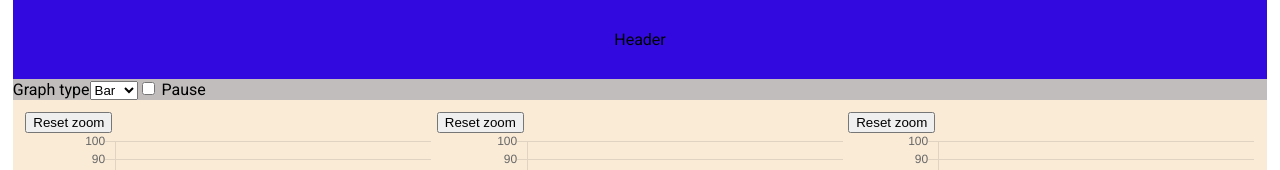
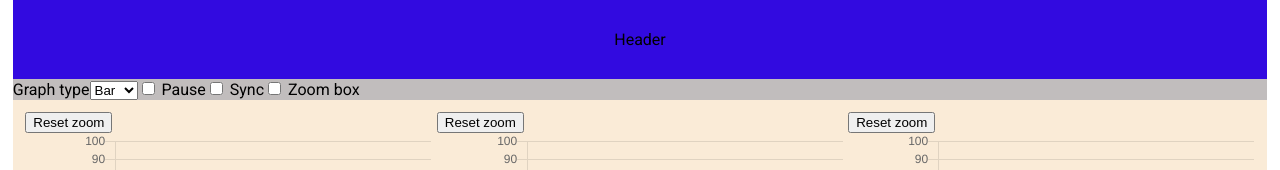
Before and after one commit to omerg206/chartjs, an Angular app: page / in a window 1280 px wide. Shown: the top 170 px of the page. Built offline with nearby package versions, Linux system fonts and the light colour scheme.

Commit message:
fix pan zoom, add zoom box

```diff
--- a/src/app/app.component.html
+++ b/src/app/app.component.html
@@ -22,7 +22,27 @@
       [checked]="isPause"
       (click)="onPauseOrPlay()"
     />
-    <label for="liveStream"> Pause</label>
+    <label for="playOrPause"> Pause</label>
+
+    <input
+    type="checkbox"
+    id="isSyncGrahps"
+    name="isSyncGraphs"
+    value="isSyncGraphs"
+    [checked]="isSyncGraphs"
+    (click)="onIsSyncGraphs()"
+  />
+  <label for="isSyncGraphs"> Sync</label>
+
+  <input
+  type="checkbox"
+  id="isZoomBox"
+  name="isZoomBox"
+  value="isZoomBox"
+  [checked]="isZoomBox"
+  (click)="onIsZoomBox()"
+/>
+<label for="isZoomBox"> Zoom box</label>
   </div>
 
   <div class="grid-container">
@@ -38,6 +58,8 @@
         <app-chart
           [graphIdx]="index"
           [isPause]="isPause"
+          [isZoomBox]="isZoomBox"
+          [isSyncGraphs]="isSyncGraphs"
           [chartType]="graphType"
           [title]="chart.key"
           [data]="chartJsData[chart.key]"
--- a/src/app/app.component.ts
+++ b/src/app/app.component.ts
@@ -48,6 +48,8 @@ export class AppComponent implements OnInit, OnDestroy {
   ]
 
   isPause: boolean = false;
+  isSyncGraphs: boolean = false;
+  isZoomBox: boolean = false;
   graphType: ChartType = 'bar'
   intervalId: any;
   rawData: rawChartData[] = [];
@@ -125,6 +127,13 @@ export class AppComponent implements OnInit, OnDestroy {
     this.isPause = !this.isPause;
   }
 
+  onIsSyncGraphs() {
+    this.isSyncGraphs = !this.isSyncGraphs;
+  }
+  onIsZoomBox() {
+    this.isZoomBox = !this.isZoomBox;
+  }
+
   ngOnDestroy(): void {
     clearInterval(this.intervalId);
   }
--- a/src/app/chart/chart-plugins/streaming/chartjs-plugin-streaming.js
+++ b/src/app/chart/chart-plugins/streaming/chartjs-plugin-streaming.js
@@ -28,7 +28,7 @@ var cancelAnimFrame = (function() {
 	}
 }());
 
-var StreagHelper = {
+var StreamingHelper = {
 
 	startFrameRefreshTimer: function(context, func) {
 		if (!context.frameRequestID) {
--- a/src/app/chart/chart.component.ts
+++ b/src/app/chart/chart.component.ts
@@ -50,19 +50,30 @@ export class ChartComponent implements OnInit, AfterViewInit, OnDestroy {
   myChart: Chart | null = null;
   config: Chart.ChartConfiguration | null = null;
 
+  @Input() isSyncGraphs: boolean
+
 
   @Input() set isPause(val: boolean) {
     if (this.myChart) {
       this.myChart.options.scales.xAxes[0].realtime.pause = val;
-      // if (val) {
-      //   this.myChart.options.plugins.crosshair.sync.group = 1;
-      //   this.myChart.options.plugins.crosshair.line.color = '#F66';
-      // } else {
-      //   this.myChart.options.plugins.crosshair.sync.group = this.graphIdx;
-      //   this.myChart.options.plugins.crosshair.line.color = 'rgb(0,0,0,0)';
-      // }
+      this.myChart.update();
+    }
+  }
 
-      this.myChart.update();
+  @Input() set isZoomBox(val: boolean) {
+    if (this.myChart) {
+      if (val) {
+        this.myChart.options.plugins.zoom.pan.enabled = false;
+        this.myChart.options.plugins.zoom.zoom.drag = {
+              borderColor: 'rgba(225,225,225,0.3)',
+              borderWidth: 5,
+              backgroundColor: 'rgb(225,225,225)',
+              animationDuration: 0
+            };
+      } else {
+        this.myChart.options.plugins.zoom.pan.enabled = true;
+        this.myChart.options.plugins.zoom.zoom.drag = false;
+      }
     }
   }
 
@@ -160,7 +171,7 @@ export class ChartComponent implements OnInit, AfterViewInit, OnDestroy {
         },
         tooltips: {
           mode: 'index',
-          intersect: false
+          intersect: true
         },
         animation: {
           animateScale: true,
@@ -256,7 +267,7 @@ export class ChartComponent implements OnInit, AfterViewInit, OnDestroy {
               rangeMin: {
                 x: 1000,
               },
-              onPan:  () => this.onPanAndZoomSyncAllGraphs()
+              onPan: () => this.onPanAndZoomSyncAllGraphs()
             },
 
             // Container for zoom options
@@ -303,16 +314,16 @@ export class ChartComponent implements OnInit, AfterViewInit, OnDestroy {
     }
   }
 
-  onPanAndZoomSyncAllGraphs(){
-     //@ts-ignore
-     const { max: maxY, min: minY } = this.myChart.scales['y-axis-0'];
-     //@ts-ignore
-     const {duration,delay} = this.myChart.scales['x-axis-0'].options.realtime;
+  onPanAndZoomSyncAllGraphs() {
+    if (this.isSyncGraphs) {
+      //@ts-ignore
+      const { max: maxY, min: minY } = this.myChart.scales['y-axis-0'];
+      //@ts-ignore
+      const { duration, delay } = this.myChart.scales['x-axis-0'].options.realtime;
 
-    //@ts-ignore;
-     this.chartsService.updateCharts({ maxY, minY, duration, delay, chartId: this.myChart.id });
-
-
+      //@ts-ignore;
+      this.chartsService.updateCharts({ maxY, minY, duration, delay, chartId: this.myChart.id });
+    }
   }
 
 
--- a/src/app/charts.service.ts
+++ b/src/app/charts.service.ts
@@ -8,7 +8,7 @@ export class ChartsService {
 
   constructor() { }
 
-  updateCharts({maxY, minY, duration,delay,  chartId}){
+  updateCharts({maxY, minY, duration,delay,  chartId,}){
 
 
     Chart.helpers.each(Chart.instances,  (instance) => {
@@ -17,7 +17,9 @@ export class ChartsService {
         instance.options.scales.yAxes[0].ticks.min= minY;
 
         //@ts-ignore
-        instance.scales["x-axis-0"].options.realtime= {duration, delay};
+        instance.scales["x-axis-0"].options.realtime.duration= duration ;
+        //@ts-ignore
+        instance.scales["x-axis-0"].options.realtime.delay= delay ;
         instance.update();
       }
 
--- a/src/app/types.d.ts
+++ b/src/app/types.d.ts
@@ -3,6 +3,7 @@ declare namespace Chart {
 
   interface ChartPluginsOptions {
     crosshair?: CrossHairPlugin
+    zoom?: any
   }
   interface CrossHairPlugin {
     line?: {
```
